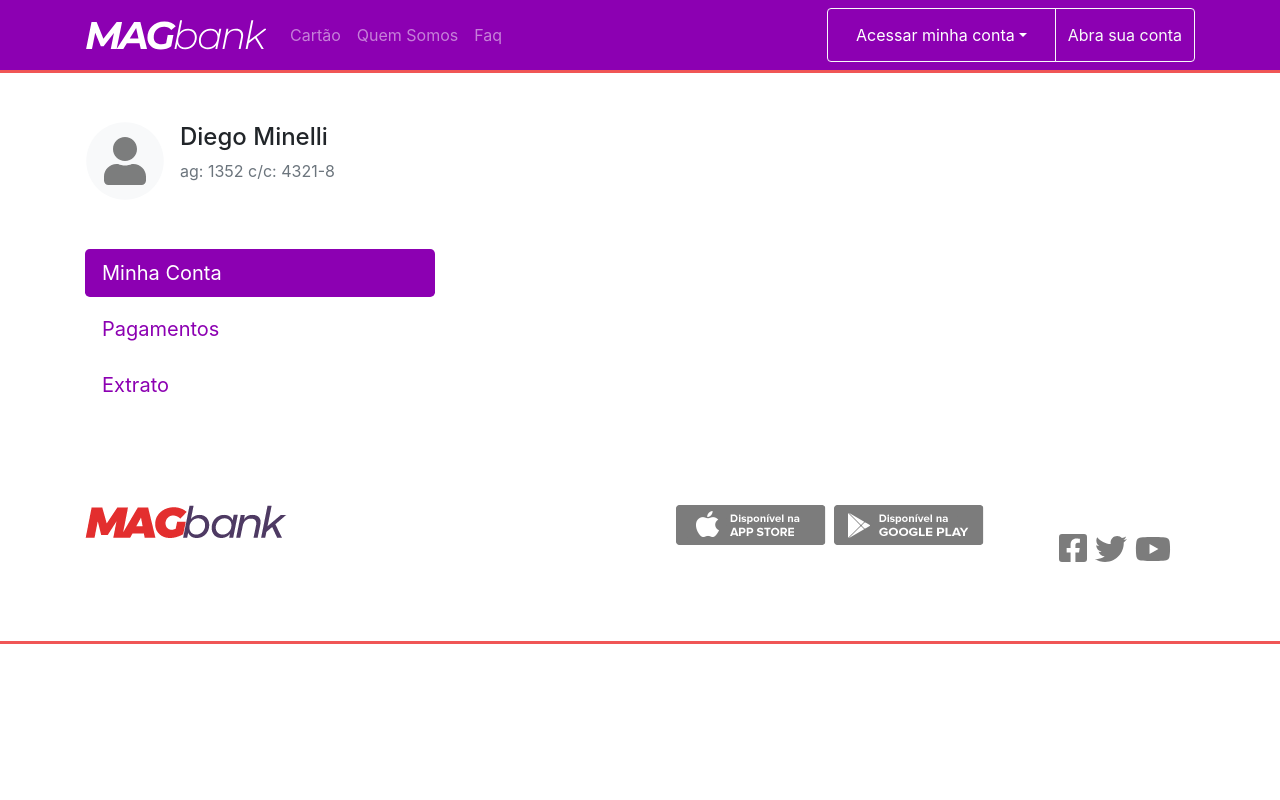
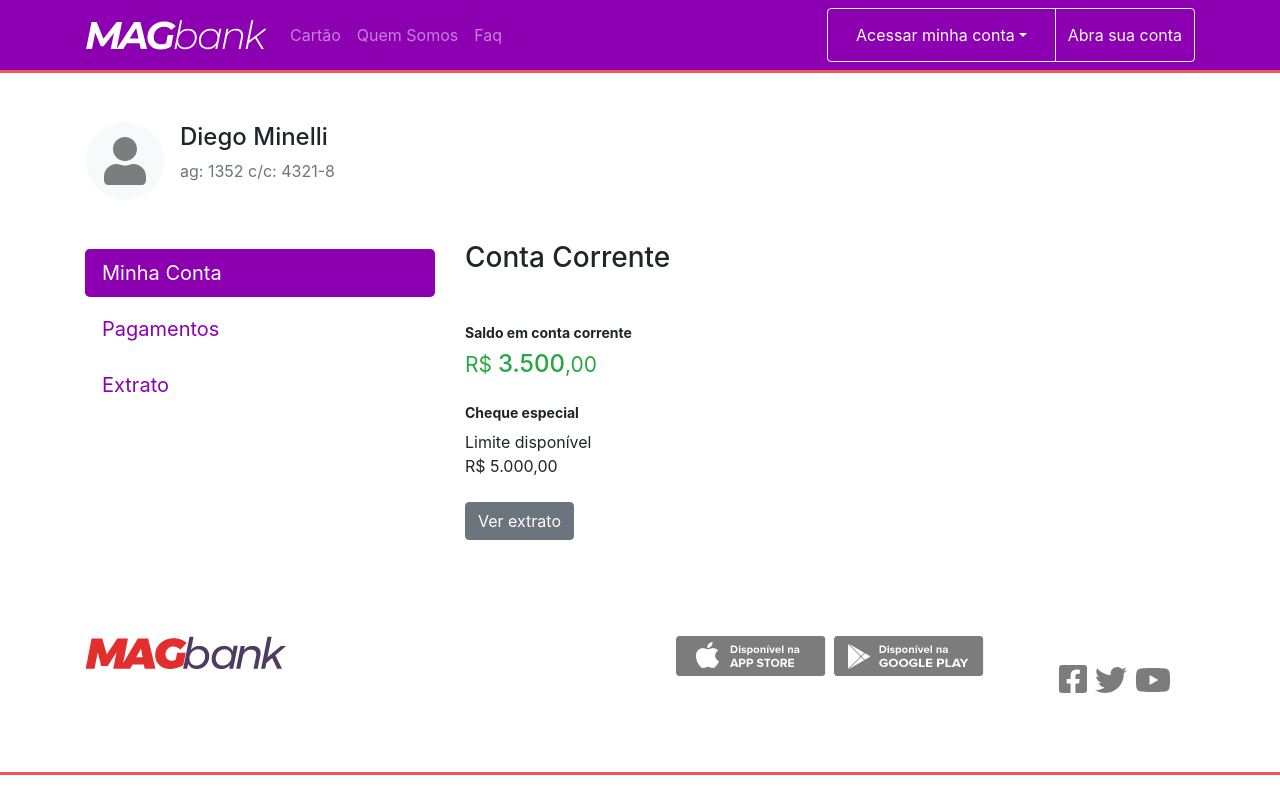
Before and after one commit to diegominelli/Magbank, a React (Create React App) app: page /dashboard in a window 1280 px wide. Built offline with nearby package versions, Linux system fonts and the light colour scheme.

Commit message:
Implementacao da segunda coluna

```diff
--- a/src/views/Dashboard.js
+++ b/src/views/Dashboard.js
@@ -51,7 +51,25 @@
           Extrato
         </Button>
       </Col>
-      <Col xs={12} lg={3}></Col>
+      <Col xs={12} lg={3} className="mt-lg-5 pt-lg-4">
+        <h3 className="my-5">Conta Corrente</h3>
+        <h6>
+          <small>
+            <strong>Saldo em conta corrente</strong>
+          </small>
+        </h6>
+        <h4 className="text-success mb-4">
+          <small>R$ </small>3.500<small>,00</small>
+        </h4>
+        <h6>
+          <small>
+            <strong>Cheque especial</strong>
+          </small>
+        </h6>
+        <p className="mb-0">Limite disponível</p>
+        <p className="mb-4">R$ 5.000,00</p>
+        <Button variant="secondary">Ver extrato</Button>
+      </Col>
       <Col xs={12} lg={5}></Col>
     </Row>
   </Container>
```
